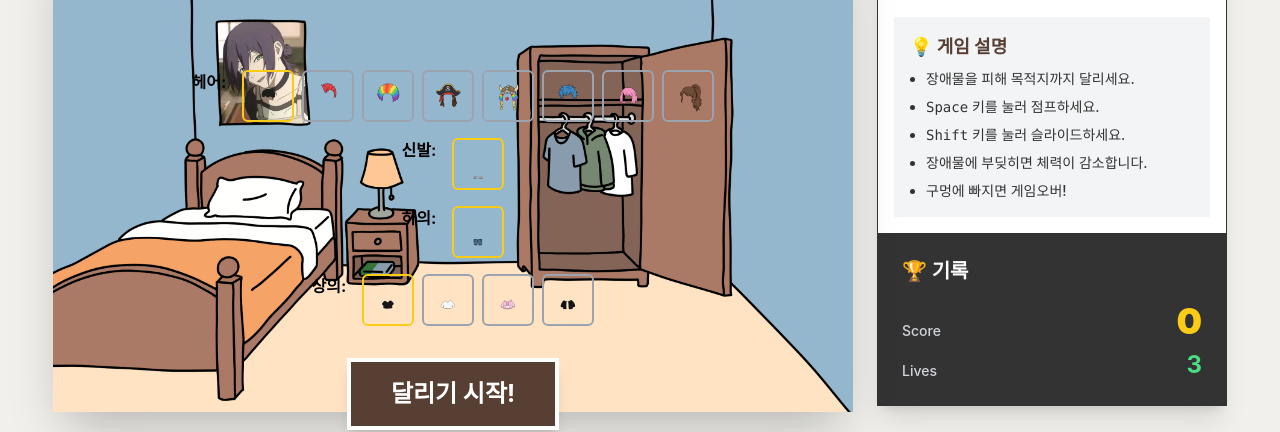
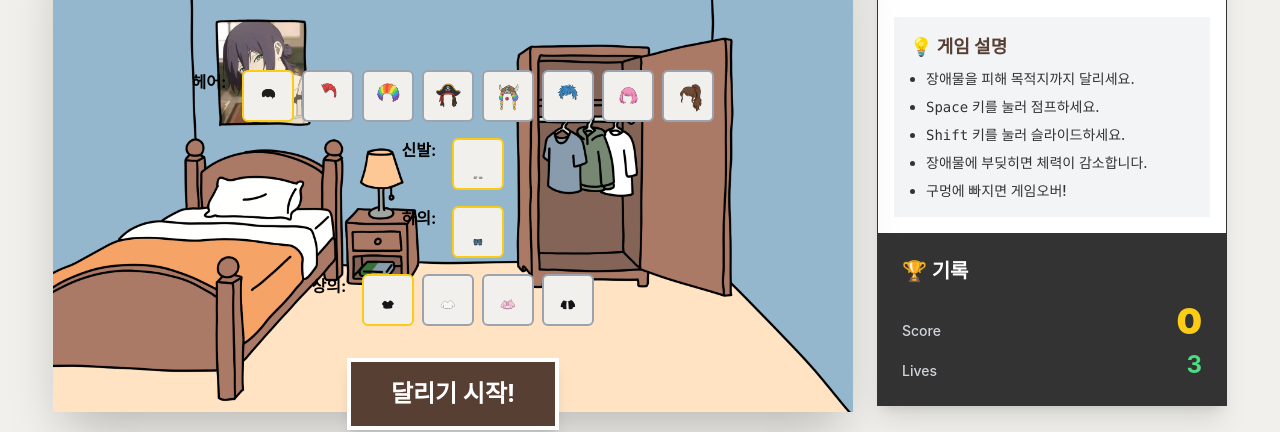
Before and after one commit to won-N-only/backend-express-frontend-react-murder-mystery, a Next.js app: page /mini-games/gamdok-runner in a window 1280 px wide. Shown: the part 200-632 px from the top of the page. Built offline with nearby package versions, Linux system fonts and the light colour scheme; no server answers; a web font is replaced by a local one.

Commit message:
feat(mini-game/gamdok-runner): Improve visibility of clothing selection buttons

```diff
--- a/app/mini-games/gamdok-runner/page.tsx
+++ b/app/mini-games/gamdok-runner/page.tsx
@@ -176,7 +176,7 @@ export default function GamdokRunnerPage() {
                                             <button
                                                 key={hair}
                                                 onClick={() => setSelectedHair(hair)}
-                                                className={`p-2 border-2 ${selectedHair === hair ? "border-yellow-400" : "border-gray-400"} rounded-md`}
+                                                className={`p-2 border-2 bg-head-main ${selectedHair === hair ? "border-yellow-400" : "border-gray-400"} rounded-md`}
                                             >
                                                 <img
                                                     src={hair}
@@ -192,7 +192,7 @@ export default function GamdokRunnerPage() {
                                             <button
                                                 key={shoe}
                                                 onClick={() => setSelectedShoes(shoe)}
-                                                className={`p-2 border-2 ${selectedShoes === shoe ? "border-yellow-400" : "border-gray-400"} rounded-md`}
+                                                className={`p-2 border-2 bg-head-main ${selectedShoes === shoe ? "border-yellow-400" : "border-gray-400"} rounded-md`}
                                             >
                                                 <img
                                                     src={shoe}
@@ -208,7 +208,7 @@ export default function GamdokRunnerPage() {
                                             <button
                                                 key={lb}
                                                 onClick={() => setSelectedLowerBody(lb)}
-                                                className={`p-2 border-2 ${selectedLowerBody === lb ? "border-yellow-400" : "border-gray-400"} rounded-md`}
+                                                className={`p-2 border-2 bg-head-main ${selectedLowerBody === lb ? "border-yellow-400" : "border-gray-400"} rounded-md`}
                                             >
                                                 <img
                                                     src={lb}
@@ -224,7 +224,7 @@ export default function GamdokRunnerPage() {
                                             <button
                                                 key={ub}
                                                 onClick={() => setSelectedUpperBody(ub)}
-                                                className={`p-2 border-2 ${selectedUpperBody === ub ? "border-yellow-400" : "border-gray-400"} rounded-md`}
+                                                className={`p-2 border-2 bg-head-main ${selectedUpperBody === ub ? "border-yellow-400" : "border-gray-400"} rounded-md`}
                                             >
                                                 <img
                                                     src={ub}
```
